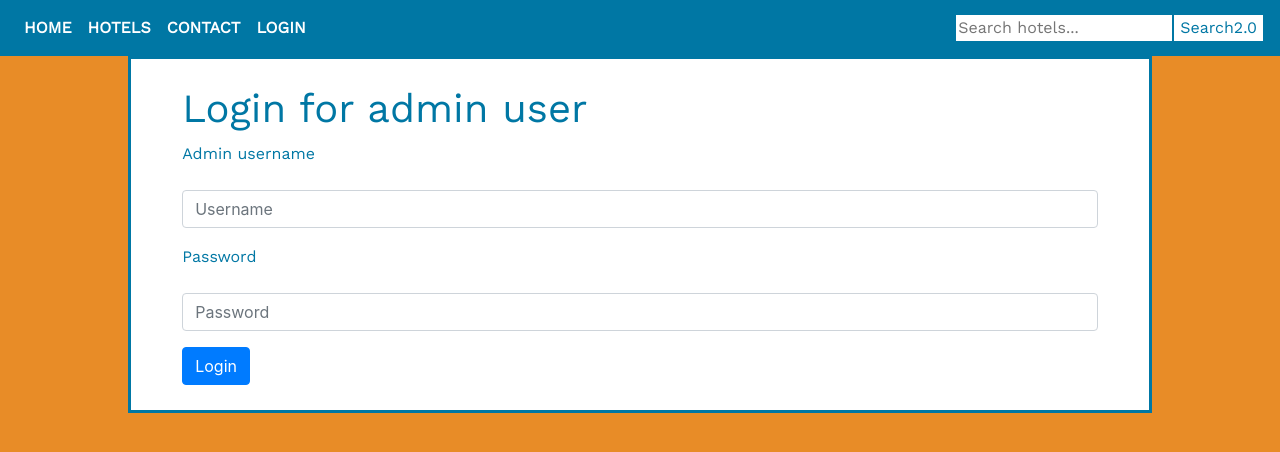
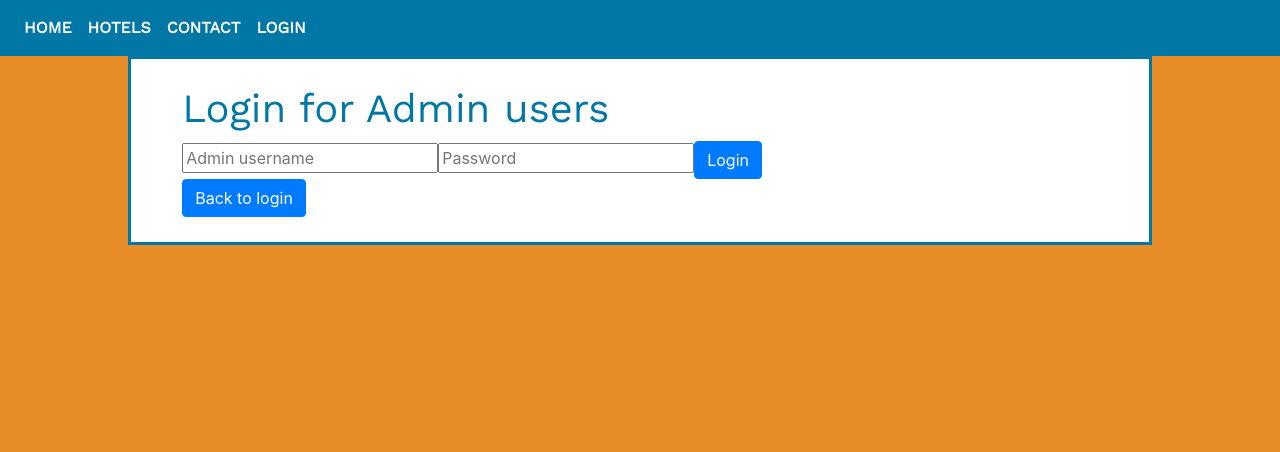
Before and after one commit to mofilof/project-exam-2020, a React (Create React App) app: page /admin in a window 1280 px wide. Shown: the top 452 px of the page. Built offline with nearby package versions, Linux system fonts and the light colour scheme.

Commit message:
Search and login works

```diff
--- a/src/App.js
+++ b/src/App.js
@@ -11,6 +11,7 @@ import Admin from './components/nav/Admin';
 //import HotelList from './components/home/HotelList';
 //import SearchHotels from './components/home/SearchHotels';
 import Welcome from './components/nav/Welcome';
+import AdminUser from './components/nav/AdminUser';
 
 function App() {
   return (
@@ -27,6 +28,7 @@ function App() {
               <Route path="/admin" component={Admin} />
               <Route path="/login" component={Login} />
               <Route path="/welcome" component={Welcome} />
+              <Route path="/adminuser" component={AdminUser} />
             </Switch>
           </Router>
         </div>
--- a/src/components/home/HotelList.js
+++ b/src/components/home/HotelList.js
@@ -21,7 +21,7 @@ function Hotels() {
   }, []);
 
   function handleSearch(inputValue) {
-    console.log("input", inputValue);
+    console.log("Inputvalue: ", inputValue);
 
     const lowerCaseInput = inputValue.toLowerCase();
 
@@ -54,7 +54,9 @@ function Hotels() {
                     <h2>{hotel.name}</h2>
                     <p>{hotel.description}</p>
                     <p>
-                      <b>Guest capasity:</b> {hotel.name} has room for {hotel.maxGuests} guests.
+                      <b>Guest capasity:</b>
+                      {hotel.name} has room for
+                      {hotel.maxGuests} guests.
                                         </p>
                     <p>
                       Prices from: <b>{hotel.price},- </b>
--- a/src/components/hotels/SearchHotels.js
+++ b/src/components/hotels/SearchHotels.js
@@ -1,18 +1,27 @@
-import React from 'react';
+import React, { useState, useEffect } from "react";
 import PropTypes from "prop-types";
 
 
 
 function SearchHotels({ doSearch }) {
+  const [searchValue, setSearchValue] = useState("");
+
+  function changeValue(event) {
+    setSearchValue(event.target.value);
+  }
 
   return (
     <>
-      <input className="searchbar" placeholder="Search hotels..." />
+      <input value={searchValue} onChange={changeValue} className="searchbar" placeholder="Search hotels..." />
 
-      <button onClick={function (handleSearch) {
-        console.log(handleSearch.target.value);
-        doSearch(handleSearch.target.value);
-      }} id="searchresult" className="search">Search2.0</button>
+      <button onClick={function () {
+        doSearch(searchValue);
+      }}
+        id='searchresult'
+        className='search'
+      >
+        Search hotels
+        </button>
 
     </>
   );
--- a/src/components/nav/Admin.js
+++ b/src/components/nav/Admin.js
@@ -1,13 +1,61 @@
 import React from "react";
-import { useForm } from "react-hook-form";
+//import { useForm } from "react-hook-form";
 import Button from "react-bootstrap/Button";
-import Form from "react-bootstrap/Form";
+//import Form from "react-bootstrap/Form";
+import { Link } from "react-router-dom";
 
+
+const Admin = () => {
+  const [adminUser, setAdminUser] = React.useState("");
+  const [adminPassword, setAdminPassword] = React.useState("");
+
+  const onUser = (event) => {
+    setAdminUser(event.target.value);
+  };
+
+  const onPassword = (event) => {
+    setAdminPassword(event.target.value);
+  };
+
+  function adminSubmit() {
+    console.log("Admin submitted");
+    localStorage.setItem("adminUser", adminUser);
+    localStorage.setItem("adminPassword", adminPassword);
+    window.location.href = '/adminUser';
+
+  }
+
+  return (
+    <>
+      <main>
+        <div>
+          <h1>Login for Admin users</h1>
+          <input value={adminUser} onChange={onUser} placeholder="Admin username" type="text" />
+          <input placeholder="Password" value={adminPassword} onChange={onPassword} type="password" />
+          <Button id="loginButton" type="submit" onClick={adminSubmit}>
+            Login</Button>
+        </div>
+
+        <Link to={'/loin'}>
+          <Button>Back to login</Button>
+        </Link>
+
+      </main>
+
+    </>
+  );
+};
+
+export default Admin;
+
+
+/*
 function Admin() {
   const { register, handleSubmit } = useForm();
 
   function onSubmit(data) {
     console.log("data", data);
+    window.location.href = '/adminuser';
   }
 
   return (
@@ -34,3 +82,4 @@ function Admin() {
 }
 
 export default Admin;
+*/
--- /dev/null
+++ b/src/components/nav/AdminUser.js
@@ -0,0 +1,14 @@
+import React from 'react';
+
+function AdminUser() {
+  const user = localStorage.getItem('adminUser');
+
+  return (
+    <main>
+      <h1>Welcome {user}</h1>
+
+    </main>
+  )
+}
+
+export default AdminUser;
--- a/src/components/nav/Login.js
+++ b/src/components/nav/Login.js
@@ -1,8 +1,8 @@
 import React, { useRef } from "react";
-import { useForm, usestate } from "react-hook-form";
+//import { useForm, usestate } from "react-hook-form";
 import Button from "react-bootstrap/Button";
 //import Form from "react-bootstrap/Form";
-//import { Link } from "react-router-dom";
+import { Link } from "react-router-dom";
 
 const Login = () => {
   const [nameValue, setNameValue] = React.useState("");
@@ -34,6 +34,11 @@ const Login = () => {
           <Button id="loginButton" type="submit" onClick={submitted}>
             Login</Button>
         </div>
+
+        <Link to={'/admin'}>
+          <Button>Go to admin login</Button>
+        </Link>
+
       </main>
 
     </>
--- a/src/components/nav/Menu.js
+++ b/src/components/nav/Menu.js
@@ -2,7 +2,7 @@ import React from 'react';
 import Navbar from 'react-bootstrap/Navbar';
 import Nav from 'react-bootstrap/Nav';
 //import Home from '../../components/home/Home';
-import SearchHotels from '../hotels/SearchHotels';
+//import SearchHotels from '../hotels/SearchHotels';
 
 //forslag til noe å forsøke mtp login og admin:
 //if (submitted = true) bruk meny med local storage value
@@ -25,7 +25,7 @@ function Menu() {
             </Nav>
 
           </Navbar.Collapse>
-          <SearchHotels />
+
 
         </Navbar>
       </div>
--- a/src/components/nav/Welcome.js
+++ b/src/components/nav/Welcome.js
@@ -1,8 +1,7 @@
 import React from "react";
-import Login from './Login';
 
 function Welcome() {
-  var username = localStorage.getItem('username');
+  const username = localStorage.getItem('username');
 
   return (
     <main>
```
